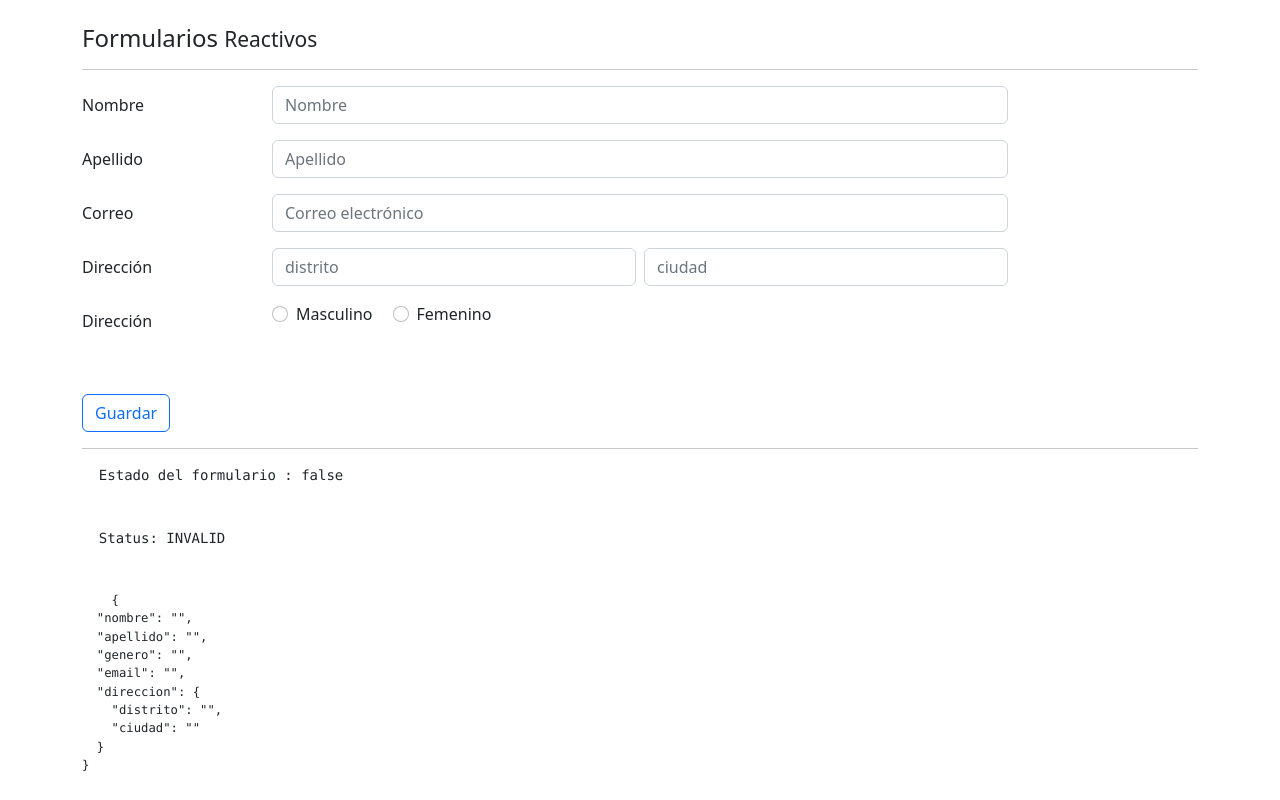
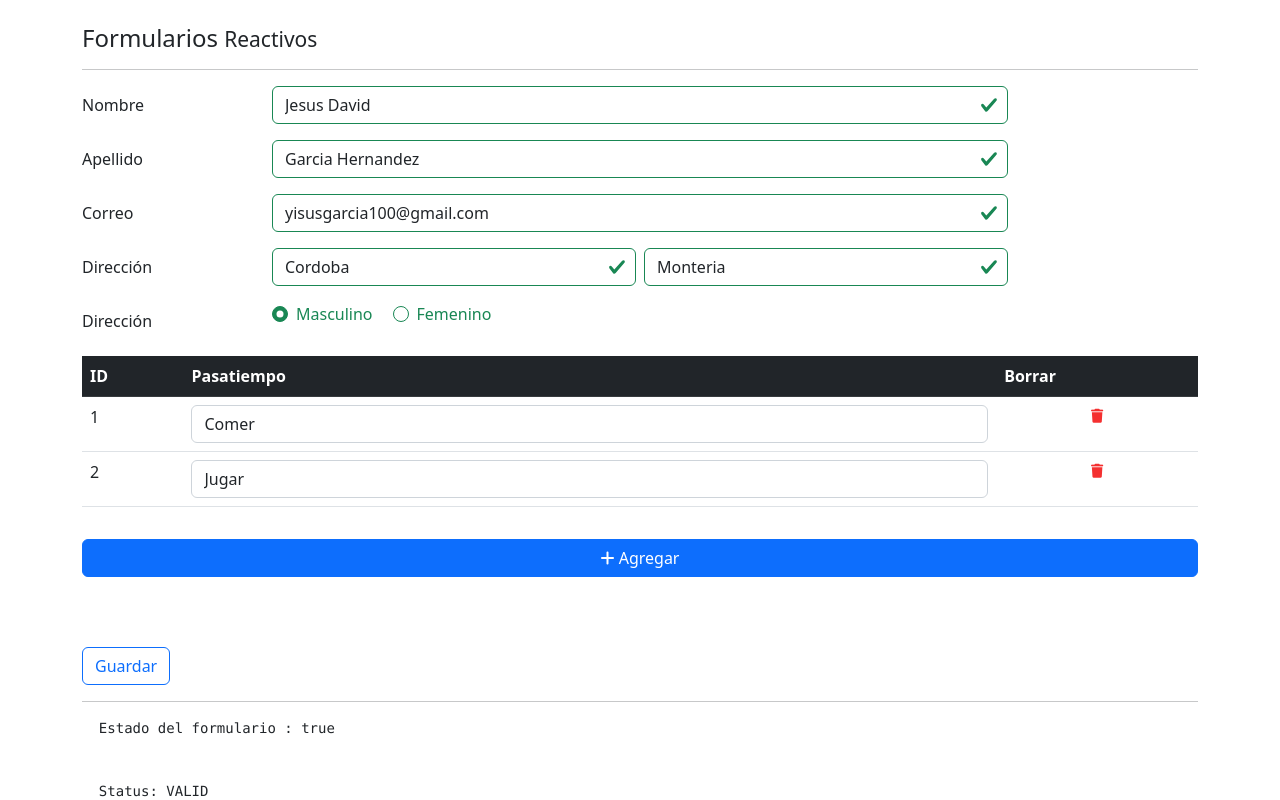
Before and after one commit to yisus1002/Formulario-reactivo-template, an Angular app: page /reactive in a window 1280 px wide. Shown: the top 800 px of the page. Built offline with nearby package versions, Linux system fonts and the light colour scheme.

Commit message:
Se agrego un formArray

```diff
--- a/src/app/pages/reactive/reactive.component.html
+++ b/src/app/pages/reactive/reactive.component.html
@@ -112,6 +112,51 @@
       </div>
     </div>
   </div>
+  <div class=" row mb-3">
+    <!-- <label class="col-2 col-form-label">Dirección</label> -->
+    <div class="col">
+      <table class="table table-hover">
+        <thead class="table-dark">
+          <tr>
+            <th>ID</th>
+            <th>Pasatiempo</th>
+            <th>Borrar</th>
+          </tr>
+        </thead>
+        <tbody formArrayName="pasatiempos">
+          <tr *ngFor="let control of pasatiempos.controls; let i = index">
+            <td scope="row">{{i + 1}}</td>
+            <td>
+              <input class="form-control"
+                type="text"
+                [formControlName]="i"
+                >
+            </td>
+            <td class=" ">
+              <div class="d-flex">
+                <button class="btn btn-sm border-0 p-0 "
+                style="margin: 0 auto;"
+                type="button"
+                (click)="borrarPasatiempo(i)"
+                  ><i class=" fa-solid fa-trash"
+                    style="color:rgb(244, 48, 48);">
+                  </i>
+              </button>
+              </div>
+            </td>
+          </tr>
+        </tbody>
+      </table>
+      <div class="d-grid gap-2">
+        <button class="btn btn-primary mt-3 mb-3"
+            type="button"
+            (click)="agreagrPasatiempo()">
+            <i class="fa-solid fa-plus">
+            </i> Agregar
+          </button>
+      </div>
+    </div>
+  </div>
   <!-- <div class="form-group row mb-3">
     <label class="col-2 col-form-label">Dirección</label>
     <div class="col-8">
--- a/src/app/pages/reactive/reactive.component.ts
+++ b/src/app/pages/reactive/reactive.component.ts
@@ -1,5 +1,5 @@
 import { Component, OnInit } from '@angular/core';
-import { FormBuilder, FormGroup, Validators } from '@angular/forms';
+import { FormArray, FormBuilder, FormGroup, Validators } from '@angular/forms';
 
 @Component({
   selector: 'app-reactive',
@@ -11,6 +11,7 @@ export class ReactiveComponent implements OnInit {
   forma!:FormGroup;
   constructor(private form: FormBuilder) {
     this.crearFormulario();
+    this.cargarDataAlFormulario();
    }
 
   ngOnInit(): void {
@@ -34,6 +35,9 @@ export class ReactiveComponent implements OnInit {
   get ciudadNoValido(){
     return this.forma.get('direccion.ciudad')?.invalid && this.forma.get('direccion.ciudad')?.touched;
   }
+  get pasatiempos(){
+   return this.forma.get('pasatiempos') as FormArray
+  }
 
   crearFormulario(){
     this.forma = this.form.group({
@@ -44,8 +48,16 @@ export class ReactiveComponent implements OnInit {
       direccion:this.form.group({
         distrito: ["",[Validators.required]],
         ciudad  : ["",[Validators.required]],
-      })
+      }),
+      pasatiempos:this.form.array([
+      ])
     })
+  }
+  agreagrPasatiempo(){
+    this.pasatiempos.push(this.form.control('', [Validators.minLength(3)]))
+  }
+  borrarPasatiempo(i:any){
+    this.pasatiempos.removeAt(i);
   }
   onSubmit(){
     if(this.forma.invalid){
@@ -58,6 +70,21 @@ export class ReactiveComponent implements OnInit {
       }
       )};
     console.log(this.forma.value)
+    this.forma.reset()
+    // this.forma.reset();
   }
-
+  cargarDataAlFormulario(){
+    this.forma.reset( {
+      nombre: "Jesus David",
+      apellido: "Garcia Hernandez",
+      genero: "M",
+      email: "yisusgarcia100@gmail.com",
+      direccion: {
+        distrito: "Cordoba",
+        ciudad: "Monteria"
+      },
+    });
+    ['Comer', 'Jugar']
+    .forEach?.((valor:any) => this.pasatiempos.push( this.form.control(valor)))
+  }
 }
--- a/src/index.html
+++ b/src/index.html
@@ -2,13 +2,14 @@
 <html lang="en">
 <head>
   <meta charset="utf-8">
-  <title>Prueba</title>
+  <title>Formulario</title>
   <base href="/">
   <meta name="viewport" content="width=device-width, initial-scale=1">
   <link rel="icon" type="image/x-icon" href="favicon.ico">
   <link href="https://cdn.jsdelivr.net/npm/bootstrap@5.2.0/dist/css/bootstrap.min.css" rel="stylesheet" integrity="sha384-gH2yIJqKdNHPEq0n4Mqa/HGKIhSkIHeL5AyhkYV8i59U5AR6csBvApHHNl/vI1Bx" crossorigin="anonymous">
   <script src="https://cdn.jsdelivr.net/npm/@popperjs/core@2.11.5/dist/umd/popper.min.js" integrity="sha384-Xe+8cL9oJa6tN/veChSP7q+mnSPaj5Bcu9mPX5F5xIGE0DVittaqT5lorf0EI7Vk" crossorigin="anonymous"></script>
 <script src="https://cdn.jsdelivr.net/npm/bootstrap@5.2.0/dist/js/bootstrap.min.js" integrity="sha384-ODmDIVzN+pFdexxHEHFBQH3/9/vQ9uori45z4JjnFsRydbmQbmL5t1tQ0culUzyK" crossorigin="anonymous"></script>
+<script src="https://kit.fontawesome.com/b166f59c31.js" crossorigin="anonymous"></script>
 </head>
 <body>
   <app-root></app-root>
```
